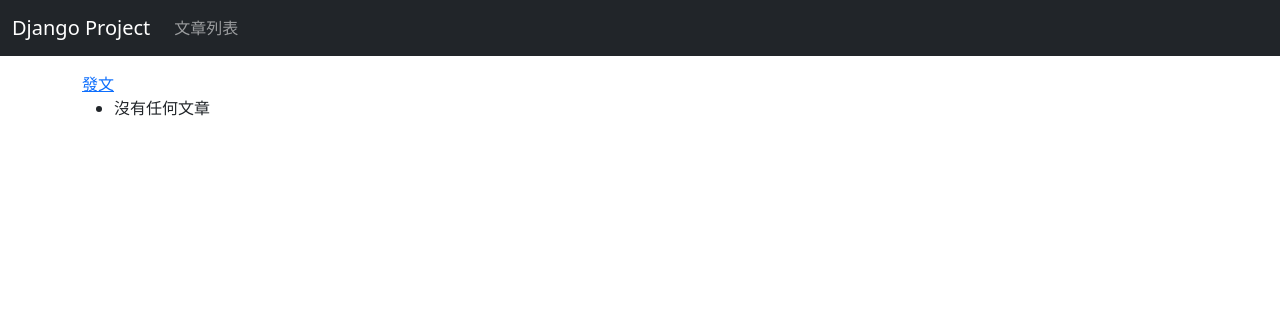
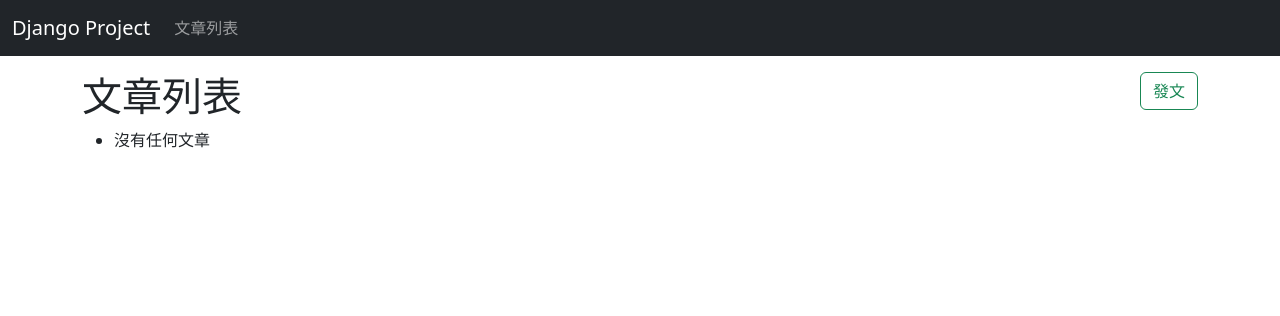
Before and after one commit to arthurc0102/ntub-django-2023, a Django app: page /post-list/ in a window 1280 px wide. Shown: the top 316 px of the page. Run offline with Django 4.2, Linux system fonts and the light colour scheme; data that the repository does not hold is empty; some libraries are stand-ins or nearby versions.

Commit message:
調整文章列表

```diff
--- a/first/templates/post_list.html
+++ b/first/templates/post_list.html
@@ -1,6 +1,14 @@
 {% extends 'base.html' %}
 {% block body %}
-  <a href="{% url 'post_create' %}">發文</a>
+  <div class="row">
+    <div class="col">
+      <h1>文章列表</h1>
+    </div>
+    <div class="col text-end">
+      <a class="btn btn-outline-success" href="{% url 'post_create' %}">發文</a>
+    </div>
+  </div>
+
   <ul>
     {% for post in posts %}
       <li>
```
